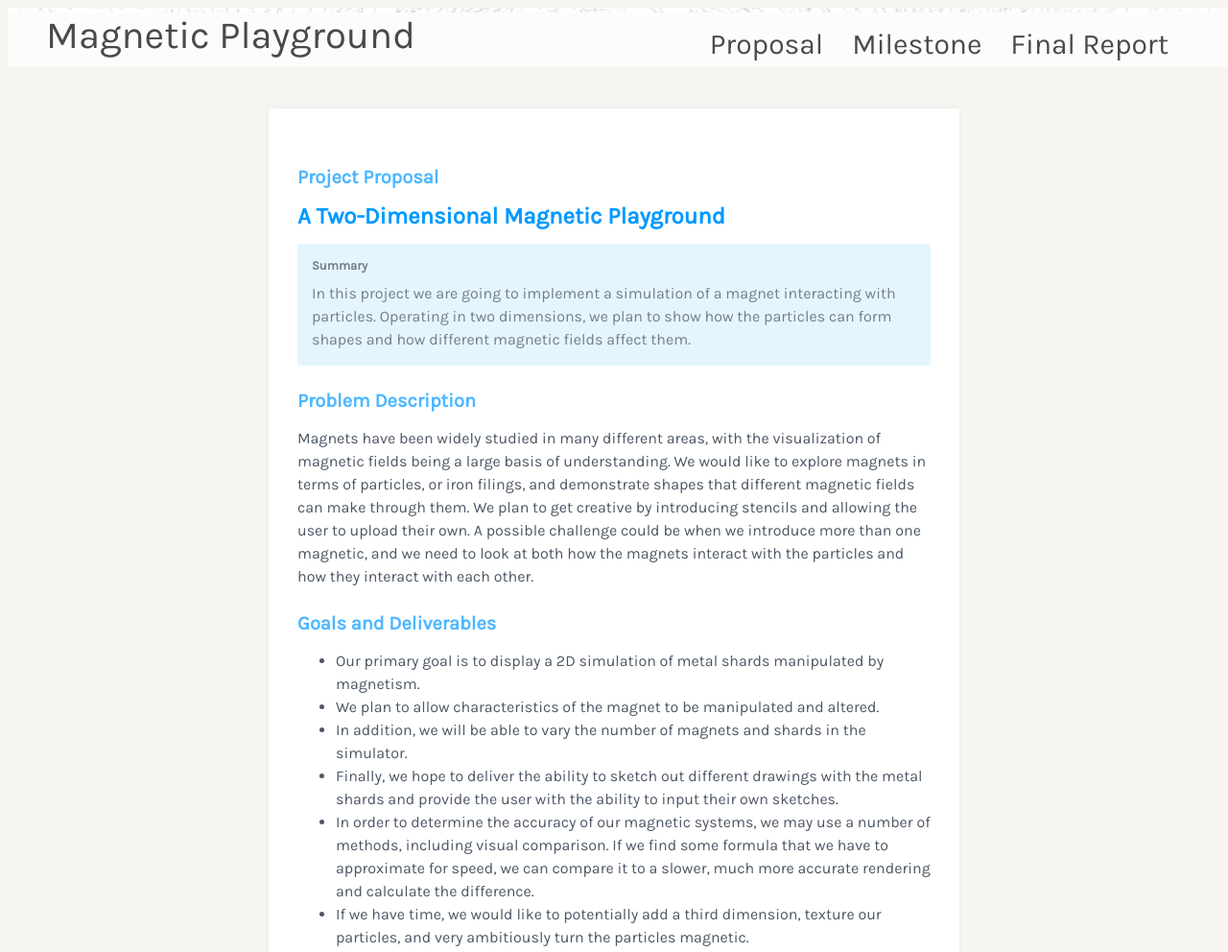
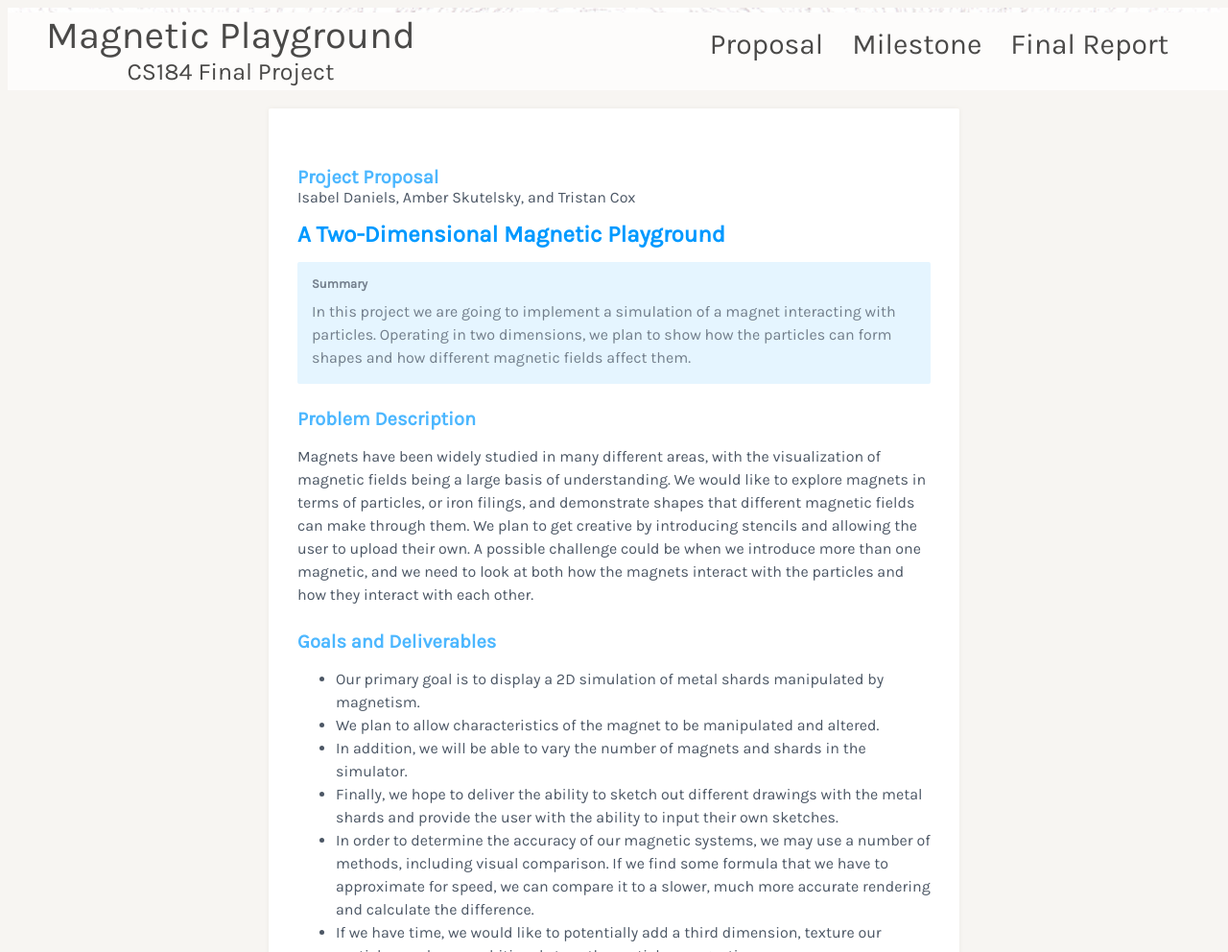
Before and after one commit to TristanCox/cs184-final-project, a plain HTML site: page docs/proposal.html in a window 1280 px wide. Shown: the top 992 px of the page at 96% size. Drawn offline with Linux system fonts and the light colour scheme.

Commit message:
fixed underline and names

```diff
--- a/docs/assets/styles/magnetic.css
+++ b/docs/assets/styles/magnetic.css
@@ -20,34 +20,36 @@ header {
     width: 1200px;
     margin-right: auto;
     margin-left: auto;
+    display: flex;
+    flex-direction: row;
+    justify-content: space-between;
 }
 
 #draw-shapes{
 }
 
 
-#title {
+.title {
 font-family: 'Karla', sans-serif;
 font-size: 50px;
 color: black;
-display: inline;
+display: flex;
+flex-direction: column;
+align-items: center;
 }
 
-#subtitle {
+.subtitle {
 font-family: 'Karla', sans-serif;
-font-size: 20px;
+font-size: 25px;
 color: black;
-display: inline;
 }
 
 .navbar{
-   display: inline;
-
+  display: inline;
 }
 
 #navbar-item {
 color: black;
-display: inline;
 float: right;
 font-family: 'Karla', cursive;
 font-size: 30px;
--- a/docs/assets/styles/page.css
+++ b/docs/assets/styles/page.css
@@ -8,25 +8,50 @@ header {
     position: fixed;
     opacity: .7;
     z-index = 9999;
+    text-decoration: none;
 }
 
-#title {
+
+.content {
+    width: 1200px;
+    margin-right: auto;
+    margin-left: auto;
+    text-decoration: none;
+    display: flex;
+    flex-direction: row;
+    justify-content: space-between;
+}
+
+.title {
 font-family: 'Karla', sans-serif;
 font-size: 40px;
 color: black;
-display: inline;
+display: flex;
+flex-direction: column;
+align-items: center;
+text-decoration: none;
 
 }
-#title a{
+
+.title a{
   text-decoration: none;
-  font-size: 40px;
-  font-family: 'Karla', sans-serif;
   color: black;
-  list-style-type: none;
+}
+
+.title a:hover {
+  color: rgb(0, 155, 255);
+}
+
+
+.subtitle {
+font-family: 'Karla', sans-serif;
+font-size: 25px;
+color: black;
+text-decoration: none;
 }
 
 .navbar{
-   display: inline;
+  display: inline;
 }
 
 .navbar a {
@@ -47,6 +72,11 @@ text-decoration: none;
 
 #title a:hover {
   color: rgb(0, 155, 255);
+}
+
+.names {
+
+  color: #4c5765;
 }
 
 #image-banner {
@@ -134,6 +164,8 @@ p:nth-child(2) {
 .body img {
 }
 .body a {
+
+  text-decoration: none;
 	color: #0099ff;
 }
 .body li {
--- a/docs/proposal.html
+++ b/docs/proposal.html
@@ -10,8 +10,10 @@
 	<body>
 		<header>
 			<div class="content">
-				<div id="title">
-					<a href="index.html">Magnetic Playground</a></li>
+				<div class="title">
+					<a href="index.html">Magnetic Playground</a>
+
+					<div class="subtitle">CS184 Final Project</div>
 					</div>
 				<div class="navbar">
 					<a href="final_report.html">Final Report</a></li>
@@ -26,7 +28,7 @@
 			<div class="section">
 				<div class="info">
 					<div class="body-header"> Project Proposal</div>
-
+					<div class="names">Isabel Daniels, Amber Skutelsky, and Tristan Cox
 					<div class="info-title">A Two-Dimensional Magnetic Playground </div>
 					<div class="info-content">
 						<div class="info-required">Summary</div>
```
Also changed, not shown: docs/final_report.html (+4 -3 lines), docs/index.html (+2 -1 lines), docs/milestone.html (+3 -1 lines), 1 other file.
